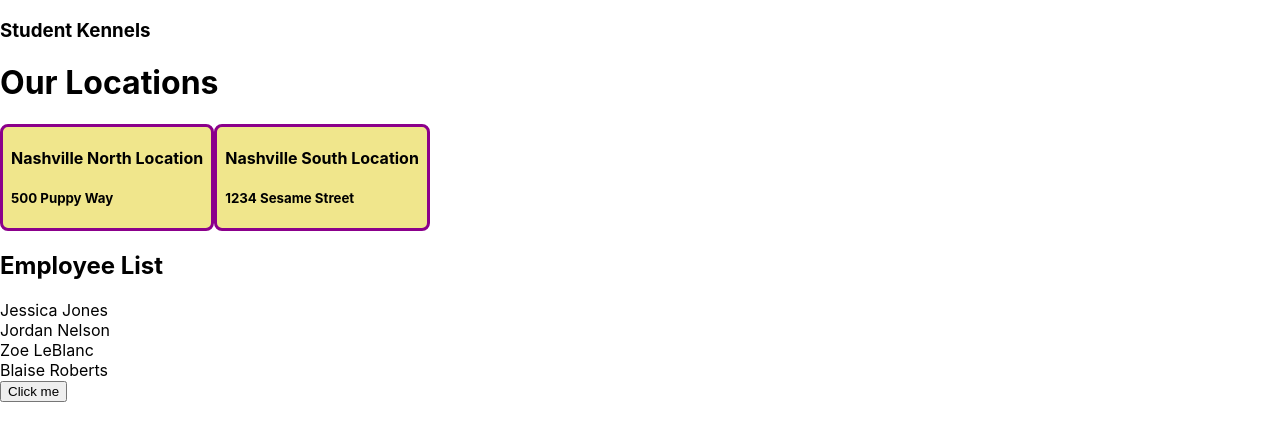
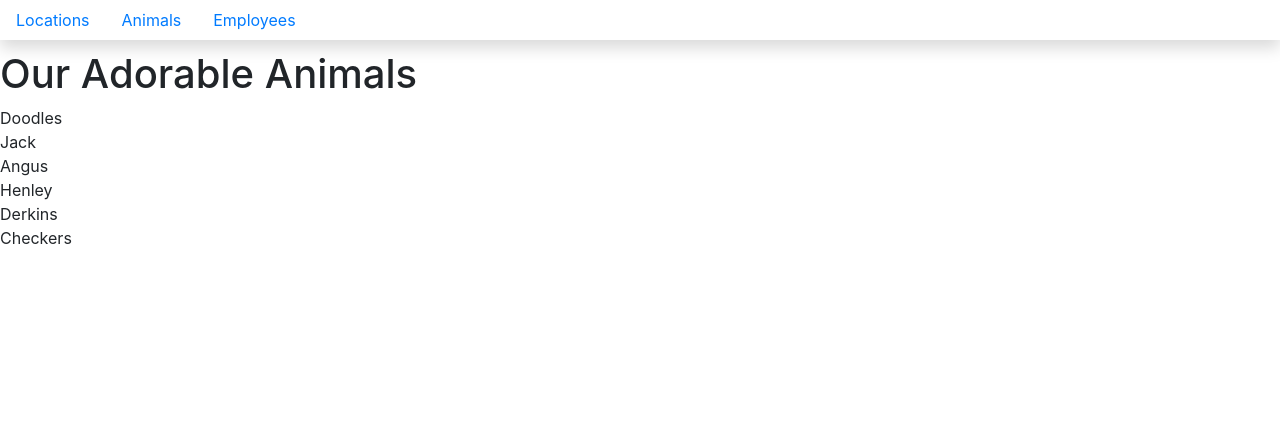
Before and after one commit to Dan-Storm/react-kennel-livecode, a React (Create React App) app: page /animals in a window 1280 px wide. Shown: the top 440 px of the page. Built offline with nearby package versions, Linux system fonts and the light colour scheme.

Commit message:
Add routing; add animal component

```diff
--- a/package.json
+++ b/package.json
@@ -3,8 +3,10 @@
   "version": "0.1.0",
   "private": true,
   "dependencies": {
+    "bootstrap": "^4.3.1",
     "react": "^16.8.6",
     "react-dom": "^16.8.6",
+    "react-router-dom": "^5.0.0",
     "react-scripts": "2.1.8"
   },
   "scripts": {
--- /dev/null
+++ b/src/components/ApplicationViews.js
@@ -0,0 +1,52 @@
+import { Route } from 'react-router-dom'
+import React, { Component } from "react"
+// import AnimalList from './animal/AnimalList'
+import LocationList from './location/LocationList'
+import EmployeeList from './employee/EmployeeList'
+import AnimalList from './animal/AnimalList'
+
+
+export default class ApplicationViews extends Component {
+    employeesFromAPI = [
+        { id: 1, name: "Jessica Younker" },
+        { id: 2, name: "Jordan Nelson" },
+        { id: 3, name: "Zoe LeBlanc" },
+        { id: 4, name: "Blaise Roberts" }
+    ]
+
+    locationsFromAPI = [
+        { id: 1, name: "Nashville North", address: "500 Circle Way" },
+        { id: 2, name: "Nashville South", address: "10101 Binary Court" }
+    ]
+
+    animalsFromAPI = [
+        { id: 1, name: "Doodles" },
+        { id: 2, name: "Jack" },
+        { id: 3, name: "Angus" },
+        { id: 4, name: "Henley" },
+        { id: 5, name: "Derkins" },
+        { id: 6, name: "Checkers" }
+    ]
+
+    state = {
+        employees: this.employeesFromAPI,
+        locations: this.locationsFromAPI,
+        animals: this.animalsFromAPI
+    }
+
+    render() {
+        return (
+            <React.Fragment>
+                <Route exact path="/" render={(props) => {
+                    return <LocationList locations={this.state.locations} />
+                }} />
+                <Route path="/animals" render={(props) => {
+                    return <AnimalList animals={this.state.animals} />
+                }} />
+                <Route path="/employees" render={(props) => {
+                    return <EmployeeList employees={this.state.employees} />
+                }} />
+            </React.Fragment>
+        )
+    }
+}
--- a/src/components/Kennel.js
+++ b/src/components/Kennel.js
@@ -1,47 +1,16 @@
 import React, { Component } from 'react'
-import EmployeeList from "./employee/EmployeeList"  // Import EmployeeList component
-import LocationList from './location/LocationList';
+import NavBar from "./nav/NavBar"
+import ApplicationViews from "./ApplicationViews"
+import "./kennel.css"
 
 export default class Kennel extends Component {
-  /*
-    Although you will eventually be pulling your objects
-    from your json-server API, for this chapter, we're
-    faking it and just creating those arrays in the component
-    itself
-*/
-  employeesFromAPI = [
-    { id: 1, name: "Jessica Jones" },
-    { id: 2, name: "Jordan Nelson" },
-    { id: 3, name: "Zoe LeBlanc" },
-    { id: 4, name: "Blaise Roberts" }
-  ]
-
-  // This will eventually get pulled from the API
-  locationsFromAPI = [
-      { id: 1, name: "Nashville North", address: "500 Circle Way" },
-      { id: 2, name: "Nashville South", address: "10101 Binary Court" }
-  ]
-
-  state = {
-    employees: this.employeesFromAPI,
-    locations: this.locationsFromAPI
-  }
-
-  addEmployee = () => {
-    let new_employee = {id: 324, name: "Bubba Sparkle"}
-    let employeeList = [...this.state.employees]
-    employeeList.push(new_employee)
-    this.setState({employees: employeeList})
-  }
 
   render() {
     return (
-      <div>
-        <h3>Student Kennels</h3>
-        <LocationList locations={this.state.locations}/>
-        <EmployeeList employees={this.state.employees}/>
-        <button onClick={this.addEmployee}>Click me</button>
-      </div>
+      <React.Fragment>
+        <NavBar />
+        <ApplicationViews />
+      </React.Fragment>
     );
   }
 }
--- /dev/null
+++ b/src/components/animal/AnimalList.js
@@ -0,0 +1,18 @@
+import React, { Component } from 'react'
+
+export default class AnimalList extends Component {
+  render() {
+      return (
+          <article className="content">
+              <h1>Our Adorable Animals</h1>
+              {
+                this.props.animals.map(animal =>
+                    <div key={animal.id}>
+                        {animal.name}
+                    </div>
+                )
+              }
+          </article>
+      );
+  }
+}
--- a/src/components/employee/EmployeeList.js
+++ b/src/components/employee/EmployeeList.js
@@ -3,7 +3,7 @@
 export default class EmployeeList extends Component {
   render() {
       return (
-          <article>
+          <article className="content">
               <h1>Employee List</h1>
               {
                 this.props.employees.map(employee =>
--- /dev/null
+++ b/src/components/kennel.css
@@ -0,0 +1,3 @@
+.content {
+  margin-top: 50px
+}
--- a/src/components/location/LocationList.js
+++ b/src/components/location/LocationList.js
@@ -4,7 +4,7 @@
 export default class LocationList extends Component {
   render() {
       return (
-          <React.Fragment>
+          <section className="content">
             <h1>Our Locations</h1>
             <div className="locationWrapper">
               <section className="locationCard">
@@ -16,7 +16,7 @@
                 <h5>1234 Sesame Street</h5>
               </section>
             </div>
-          </React.Fragment>
+          </section>
       );
   }
 }
--- /dev/null
+++ b/src/components/nav/NavBar.js
@@ -0,0 +1,24 @@
+import React, { Component } from "react"
+import { Link } from "react-router-dom"
+import "bootstrap/dist/css/bootstrap.min.css"
+
+
+export default class NavBar extends Component {
+    render() {
+        return (
+            <nav className="navbar navbar-light fixed-top light-blue flex-md-nowrap p-0 shadow">
+                <ul className="nav nav-pills">
+                    <li className="nav-item">
+                        <Link className="nav-link" to="/">Locations</Link>
+                    </li>
+                    <li className="nav-item">
+                        <Link className="nav-link" to="/animals">Animals</Link>
+                    </li>
+                    <li className="nav-item">
+                        <Link className="nav-link" to="/employees">Employees</Link>
+                    </li>
+                </ul>
+            </nav>
+        )
+    }
+}
--- a/src/index.js
+++ b/src/index.js
@@ -1,6 +1,13 @@
 import ReactDOM from 'react-dom';
 import React from 'react';
-import Kennel from "./components/Kennel.js"
+import { BrowserRouter as Router } from "react-router-dom";
+
+import Kennel from "./components/Kennel.js";
 import './index.css';
 
-ReactDOM.render(<Kennel />, document.getElementById('root'));
+ReactDOM.render(
+  <Router>
+    <Kennel />
+  </Router>,
+  document.getElementById('root')
+);
```
Also changed, not shown: src/components/nav/NavBar.css (added), 1 other file (tests, documents, lock files or other folders).
